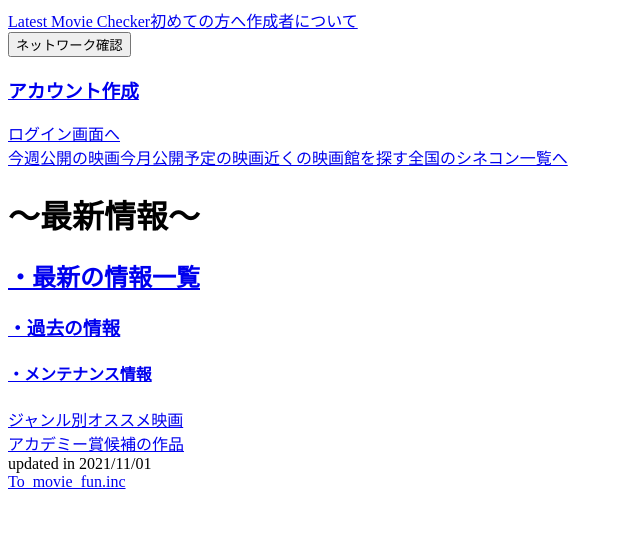
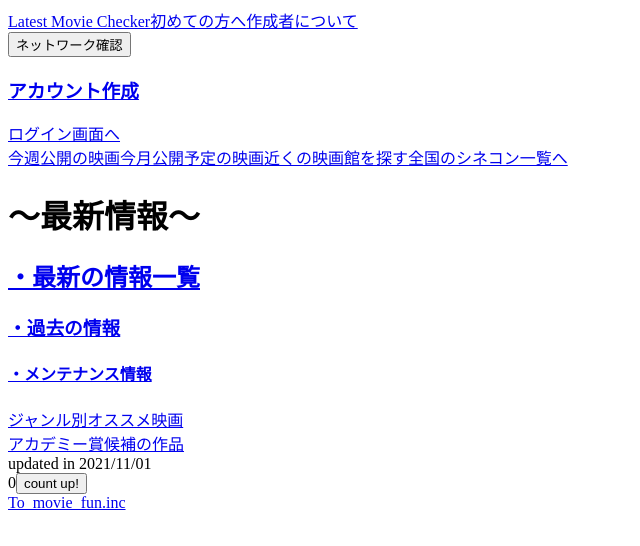
Before and after one commit to jungle379/Latest_movie_checker, a Next.js app: page / in a window 1280 px wide. Shown: the top 546 px of the page, without its empty margins (0-640 px from the left). Built offline with nearby package versions, Linux system fonts and the light colour scheme; no server answers.

Commit message:
⚡️ valtio_installed

```diff
--- a/package.json
+++ b/package.json
@@ -37,6 +37,7 @@
     "swr": "^1.0.1",
     "tailwind-mobile": "^0.4.6",
     "tailwindcss": "npm:@tailwindcss/postcss7-compat@^2.1.2",
+    "valtio": "^1.2.7",
     "yup": "^0.32.9"
   },
   "devDependencies": {
--- a/src/components/main.jsx
+++ b/src/components/main.jsx
@@ -1,7 +1,11 @@
 import Link from "next/link";
 import { Header } from "./header";
+import { proxy, useSnapshot } from "valtio";
+
+const state = proxy({ count: 0, text: "hello" });
 
 export function Main() {
+  const snap = useSnapshot(state);
   return (
     <>
       {/* ここからヘッダー部 */}
@@ -74,8 +78,14 @@ export function Main() {
           </div> */}
         </div>
       </div>
-      <div className="text-0.5xl text-yellow-800 ml-10 sm:visible invisible">
-        updated in 2021/11/01
+      <div className="flex">
+        <div className="text-0.5xl text-yellow-800 ml-10 sm:visible invisible">
+          updated in 2021/11/01
+        </div>
+        <div className="mx-20">
+          {snap.count}
+          <button onClick={() => ++state.count}>count up!</button>
+        </div>
       </div>
     </>
   );
```
Also changed, not shown: 1 other file (tests, documents, lock files or other folders).
